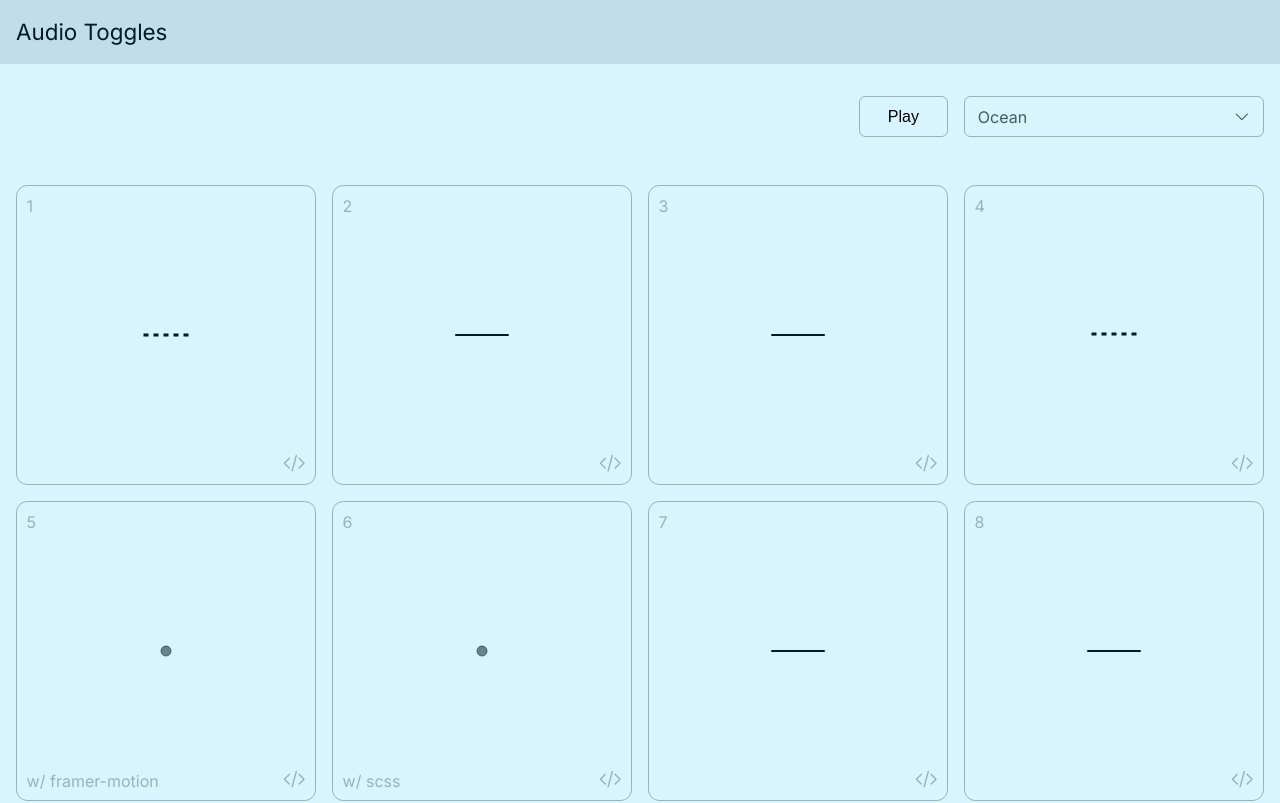
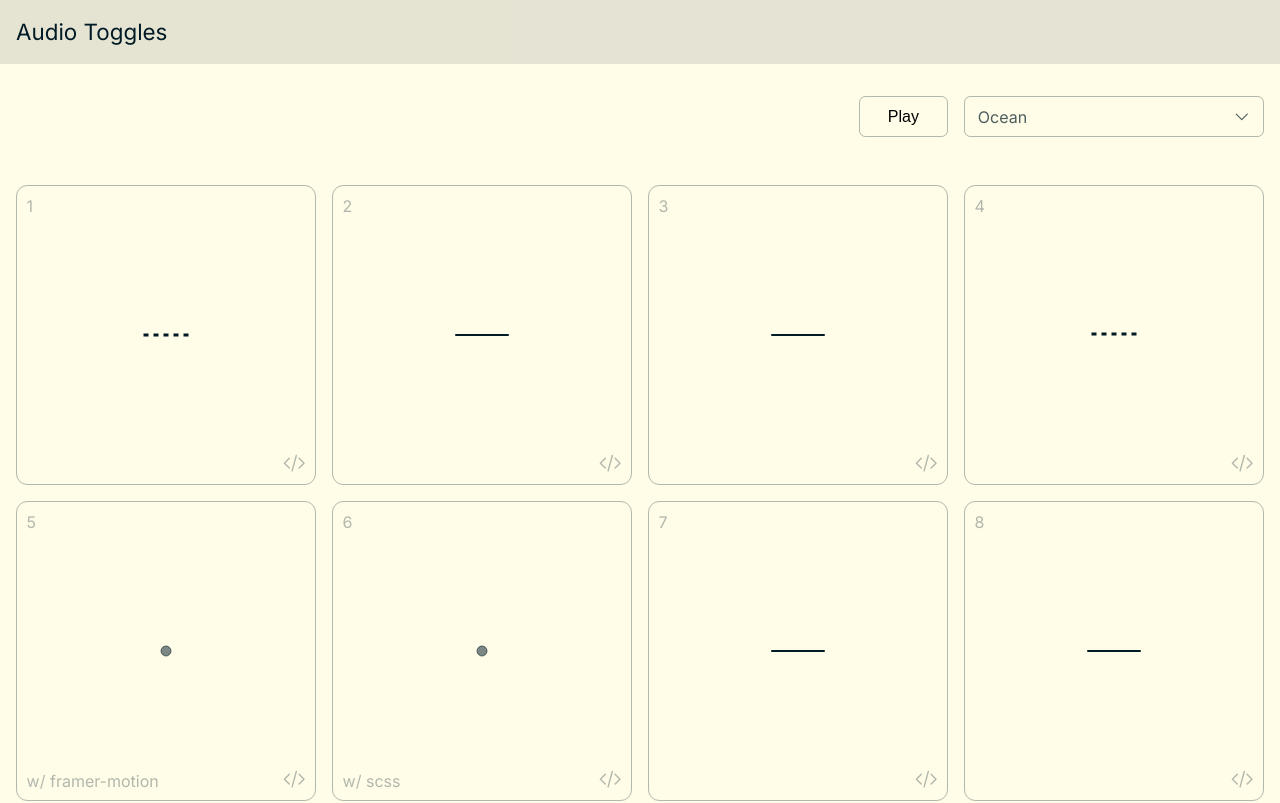
Before and after one commit to YassineGallaoui/audio-toggles, a Next.js app: page / in a window 1280 px wide. Shown: the top 803 px of the page. Built offline with nearby package versions, Linux system fonts and the light colour scheme.

Commit message:
update global styles; change background and text colors for improved visual aesthetics

```diff
--- a/src/styles/globals.css
+++ b/src/styles/globals.css
@@ -1,6 +1,6 @@
 :root {
   --bg-color-dark: #bdd9e3;
-  --bg-color: #d7f4ff;
+  --bg-color: #fffce7;
   --bg-color-light: #e9f9ff;
   --text-color: #001b26;
   --text-color-dark: #00141c;
@@ -15,7 +15,7 @@
     --bg-color: #001b26;
     --bg-color-light: #002a3b;
     --text-color-dark: #bdd9e3;
-    --text-color: #d7f4ff;
+    --text-color: #fffce7;
     --text-color-light: #e9f9ff;
   }
 }
```
